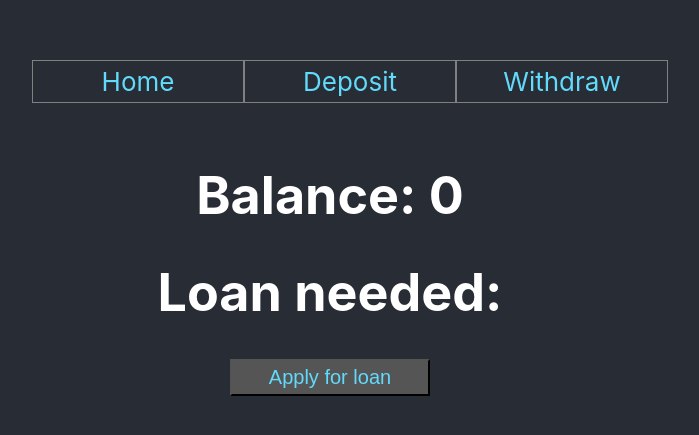
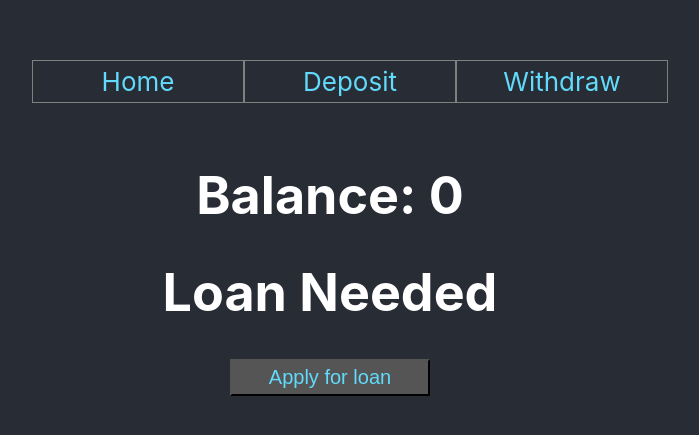
Before and after one commit to SiEr0212/udemy-react-hooks-app_Redux1, a React (Create React App) app: page / in a window 1280 px wide. Shown: the part 185-620 px from the top of the page, without its empty margins (310-1009 px from the left). Built offline with nearby package versions, Linux system fonts and the light colour scheme.

Commit message:
changed btn style

```diff
--- a/src/pages/homePage.js
+++ b/src/pages/homePage.js
@@ -1,14 +1,20 @@
 import React from "react";
-import { useSelector } from "react-redux";
+import { useSelector, useDispatch} from "react-redux";
 
 export default function HomePage() {
   const balance = useSelector((state) => state.balanceReducer.balance);
   const loan = useSelector((state) => state.loanReducer.loan);
+  const dispatch = useDispatch();
+
+  const applyLoanHandle = () => {
+  dispatch({type:"APPLY"})
+  };
+
   return (
     <div>
       <h1>Balance: {balance}</h1>
-      <h1>Loan needed: {loan}</h1>
-      <button className="button-style">Apply for loan</button>
+      <h1>{loan ? "Loan Applied" : "Loan Needed"}</h1>
+      <button className="button-style" disabled={loan ? true: false}  onClick={applyLoanHandle}>Apply for loan</button>
     </div>
   );
 }
```
